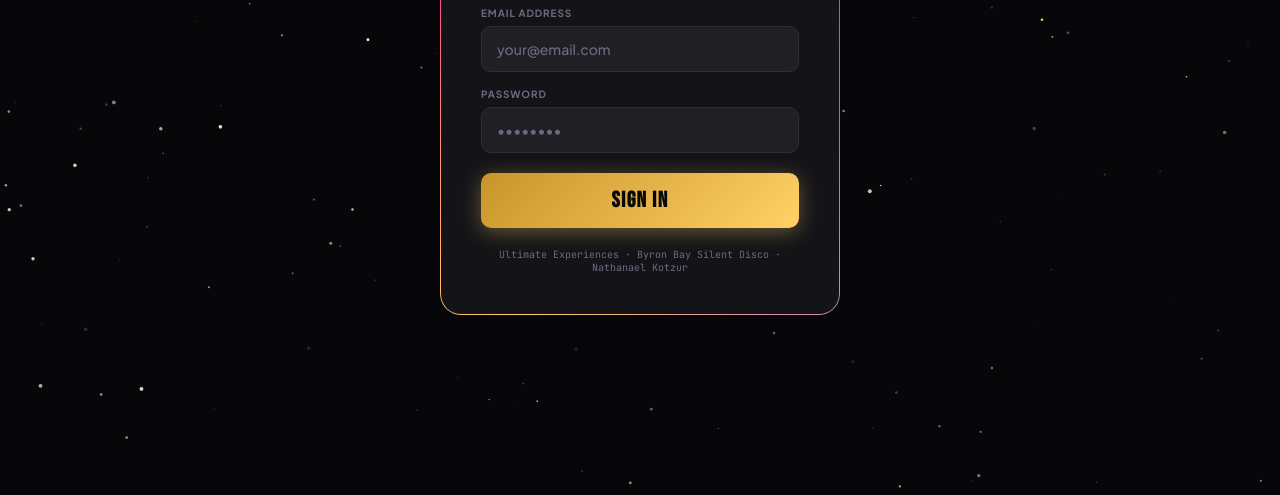
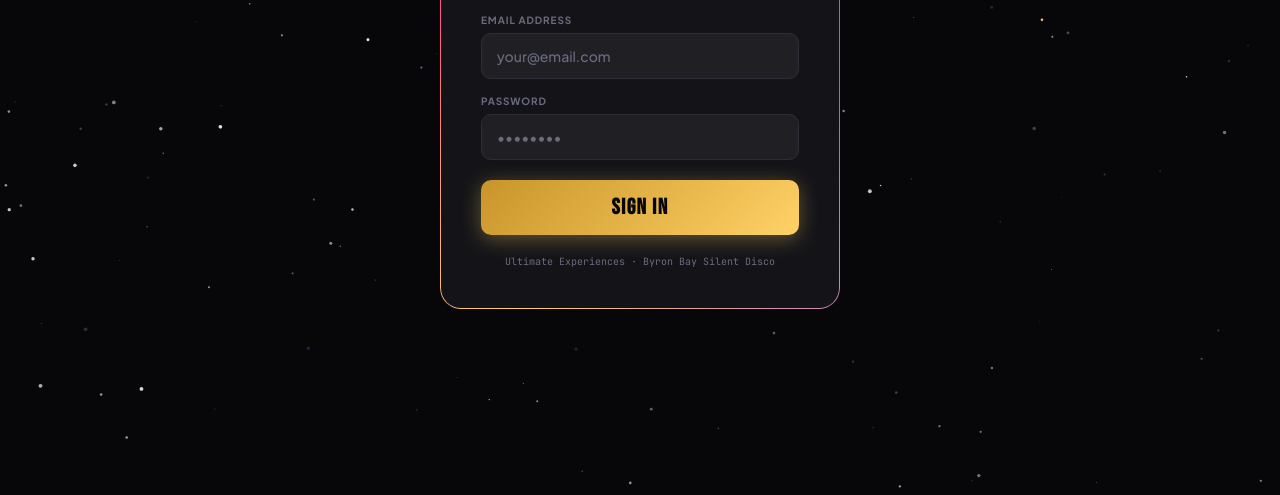
Before and after one commit to Doinglifewell/ULTIMATE-XP, a plain HTML site: page dashboard.html in a window 1280 px wide. Shown: the part 305-800 px from the top of the page. Drawn offline with nearby package versions, Linux system fonts and the light colour scheme; no server answers.

Commit message:
fix: remove name from login footer

```diff
--- a/dashboard.html
+++ b/dashboard.html
@@ -195,7 +195,7 @@ html,body{height:100%;background:var(--d0);color:var(--text);font-family:var(--f
       <span class="btn-txt">Sign In</span>
       <div class="login-loader"></div>
     </button>
-    <div class="login-footer">Ultimate Experiences · Byron Bay Silent Disco · Nathanael Kotzur</div>
+    <div class="login-footer">Ultimate Experiences · Byron Bay Silent Disco</div>
   </div>
 </div>
 
```
